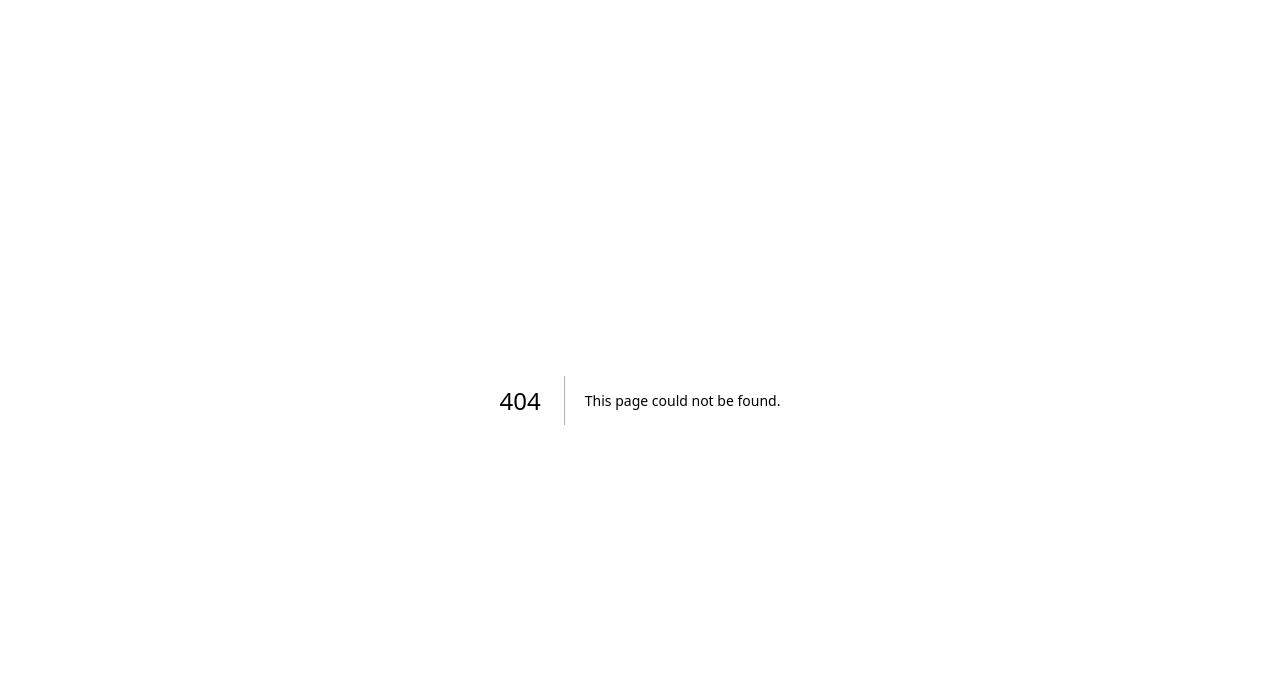
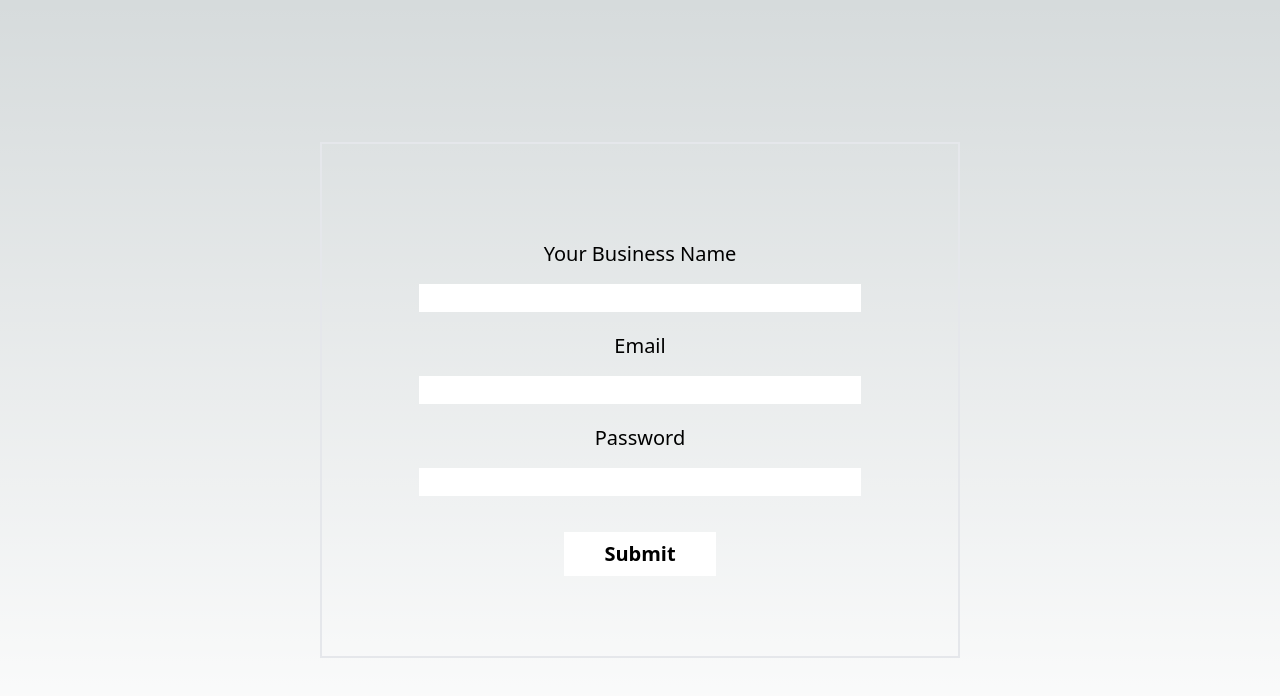
Before and after one commit to Phickayor/beta-finance, a Next.js app: page /auth/register in a window 1280 px wide. Before the commit this address had no page. Shown: the top 696 px of the page. Built offline with nearby package versions, Linux system fonts and the light colour scheme; no server answers.

Commit message:
Handling authentication

```diff
--- /dev/null
+++ b/config/host.js
@@ -0,0 +1,6 @@
+const baseurl =
+  process.env.NEXT_PUBLIC_ENVIRONMENT === "production"
+    ? process.env.NEXT_PUBLIC_SERVER_LIVE_URL
+    : process.env.NEXT_PUBLIC_SERVER_LOCAL_URL;
+
+module.exports = baseurl;
--- /dev/null
+++ b/pages/admin/index.js
@@ -0,0 +1,54 @@
+import Header from "@/components/Header";
+import baseurl from "@/config/host";
+import userReducer from "@/reducers/userReducer";
+import Cookies from "js-cookie";
+import Router from "next/router";
+import React, { useEffect, useReducer, useState } from "react";
+
+function Home() {
+  var initialUserDetails = {
+    business_name: "",
+    email: "",
+    pswd: "",
+    clients: null
+  };
+  const [userDetails, dispatch] = useReducer(userReducer, initialUserDetails);
+  const [isAuthorized, setAuthorization] = useState(false);
+  const token = Cookies.get("token");
+
+  const verifyToken = async () => {
+    const res = await fetch(`${baseurl}/auth/verify`, {
+      method: "POST",
+      headers: {
+        "Content-Type": "application/json"
+      },
+      body: JSON.stringify({ token })
+    });
+    const data = await res.json();
+    if (res.ok) {
+      console.log("authorized");
+      dispatch(data.user);
+      setAuthorization(true);
+    } else {
+      console.log("unauthorized");
+      alert(data.message);
+      setAuthorization(false);
+    }
+  };
+  useEffect(() => {
+    verifyToken();
+  });
+  if (!isAuthorized) {
+    Router.push({
+      pathname: "/auth"
+    });
+  } else {
+    return (
+      <>
+        <Header />
+      </>
+    );
+  }
+}
+
+export default Home;
--- /dev/null
+++ b/pages/auth/index.js
@@ -0,0 +1,12 @@
+import Router from "next/router";
+import React, { useEffect } from "react";
+
+function Home() {
+  useEffect(() => {
+    Router.push({
+      pathname: "/auth/login"
+    });
+  }, []);
+}
+
+export default Home;
--- /dev/null
+++ b/pages/auth/login.js
@@ -0,0 +1,73 @@
+import baseurl from "@/config/host";
+import Cookies from "js-cookie";
+import Router from "next/router";
+import React, { useState } from "react";
+
+function Login() {
+  const [email, setEmail] = useState("");
+  const [password, setPassword] = useState("");
+  const HandleSubmit = async (e) => {
+    e.preventDefault();
+    try {
+      const res = await fetch(`${baseurl}/auth/login`, {
+        method: "POST",
+        headers: {
+          "Content-Type": "application/json"
+        },
+        body: JSON.stringify({ email, password })
+      });
+      const data = await res.json();
+      if (res.ok) {
+        console.log("Logged in Sucessfully");
+        Cookies.set("token", token);
+        Router.push({
+          pathname: "/auth/login"
+        });
+      } else {
+        console.log(data.mesage);
+      }
+    } catch (error) {
+      console.log(error);
+      alert("An error occured. Check your internet connection and try again");
+    }
+  };
+  return (
+    <div className="h-screen flex flex-col justify-center">
+      <form
+        onSubmit={HandleSubmit}
+        className="mx-auto w-1/2 border-2 py-20 space-y-5 text-xl text-center"
+      >
+        <div className=" mx-auto w-10/12 [&>*]:block [&>*]:my-4">
+          <label>Email</label>
+          <input
+            type="email"
+            required
+            value={email}
+            onChange={(e) => {
+              setEmail(e.target.value);
+            }}
+            className="mx-auto w-10/12 px-5 focus:outline-none text-black"
+          />
+        </div>
+        <div className=" mx-auto w-10/12 [&>*]:block [&>*]:my-4">
+          <label>Password</label>
+          <input
+            type="password"
+            required
+            value={password}
+            onChange={(e) => {
+              setPassword(e.target.value);
+            }}
+            className="mx-auto w-10/12 px-5 focus:outline-none text-black"
+          />
+        </div>
+        <input
+          type="Submit"
+          className="py-2 px-10 font-semibold cursor-pointer bg-white text-black"
+        />
+      </form>
+    </div>
+  );
+}
+
+export default Login;
--- /dev/null
+++ b/pages/auth/register.js
@@ -0,0 +1,91 @@
+import baseurl from "@/config/host";
+import formReducer from "@/reducers/formReducer";
+import Router from "next/router";
+import React, { useReducer } from "react";
+
+function Register() {
+  const initialFormState = {
+    business_name: "",
+    email: "",
+    pswd: ""
+  };
+  const [formState, dispatch] = useReducer(formReducer, initialFormState);
+  const HandleContentChange = (e) => {
+    dispatch({
+      field: e.target.name,
+      value: e.target.value
+    });
+  };
+  const HandleSubmit = async (e) => {
+    e.preventDefault();
+    try {
+      const res = await fetch(`${baseurl}/auth/register`, {
+        method: "POST",
+        headers: {
+          "Content-Type": "application/json"
+        },
+        body: JSON.stringify({ ...formState })
+      });
+      const data = await res.json();
+      if (res.ok) {
+        console.log("Logged in Sucessfully");
+        Router.push({
+          pathname: "/"
+        });
+      } else {
+        console.log(data.mesage);
+      }
+    } catch (error) {
+      console.log(error);
+      alert("An error occured. Check your internet connection and try again");
+    }
+  };
+  return (
+    <div className="h-screen flex flex-col justify-center">
+      <form
+        onSubmit={HandleSubmit}
+        className="mx-auto w-1/2 border-2 py-20 space-y-5 text-xl text-center"
+      >
+        <div className=" mx-auto w-10/12 [&>*]:block [&>*]:my-4">
+          <label>Your Business Name</label>
+          <input
+            type="text"
+            name="business_name"
+            required
+            value={formState.business_name}
+            onChange={(e) => HandleContentChange(e)}
+            className="mx-auto w-10/12 px-5 focus:outline-none text-black"
+          />
+        </div>
+        <div className=" mx-auto w-10/12 [&>*]:block [&>*]:my-4">
+          <label>Email</label>
+          <input
+            type="email"
+            name="email"
+            required
+            value={formState.email}
+            onChange={(e) => HandleContentChange(e)}
+            className="mx-auto w-10/12 px-5 focus:outline-none text-black"
+          />
+        </div>
+        <div className=" mx-auto w-10/12 [&>*]:block [&>*]:my-4">
+          <label>Password</label>
+          <input
+            type="password"
+            name="pswd"
+            required
+            value={formState.pswd}
+            onChange={(e) => HandleContentChange(e)}
+            className="mx-auto w-10/12 px-5 focus:outline-none text-black"
+          />
+        </div>
+        <input
+          type="Submit"
+          className="py-2 px-10 font-semibold cursor-pointer bg-white text-black"
+        />
+      </form>
+    </div>
+  );
+}
+
+export default Register;
--- /dev/null
+++ b/reducers/formReducer.js
@@ -0,0 +1,7 @@
+const formReducer = (state, action) => {
+  return {
+    ...state,
+    [action.field]: action.value
+  };
+};
+export default formReducer;
--- /dev/null
+++ b/reducers/userReducer.js
@@ -0,0 +1,7 @@
+const userReducer = (state, action) => {
+  return {
+    ...state,
+    [action.field]: action.value
+  };
+};
+export default userReducer;
```
Also changed, not shown: package.json (+6 -5 lines), 2 other files (tests, documents, lock files or other folders).
